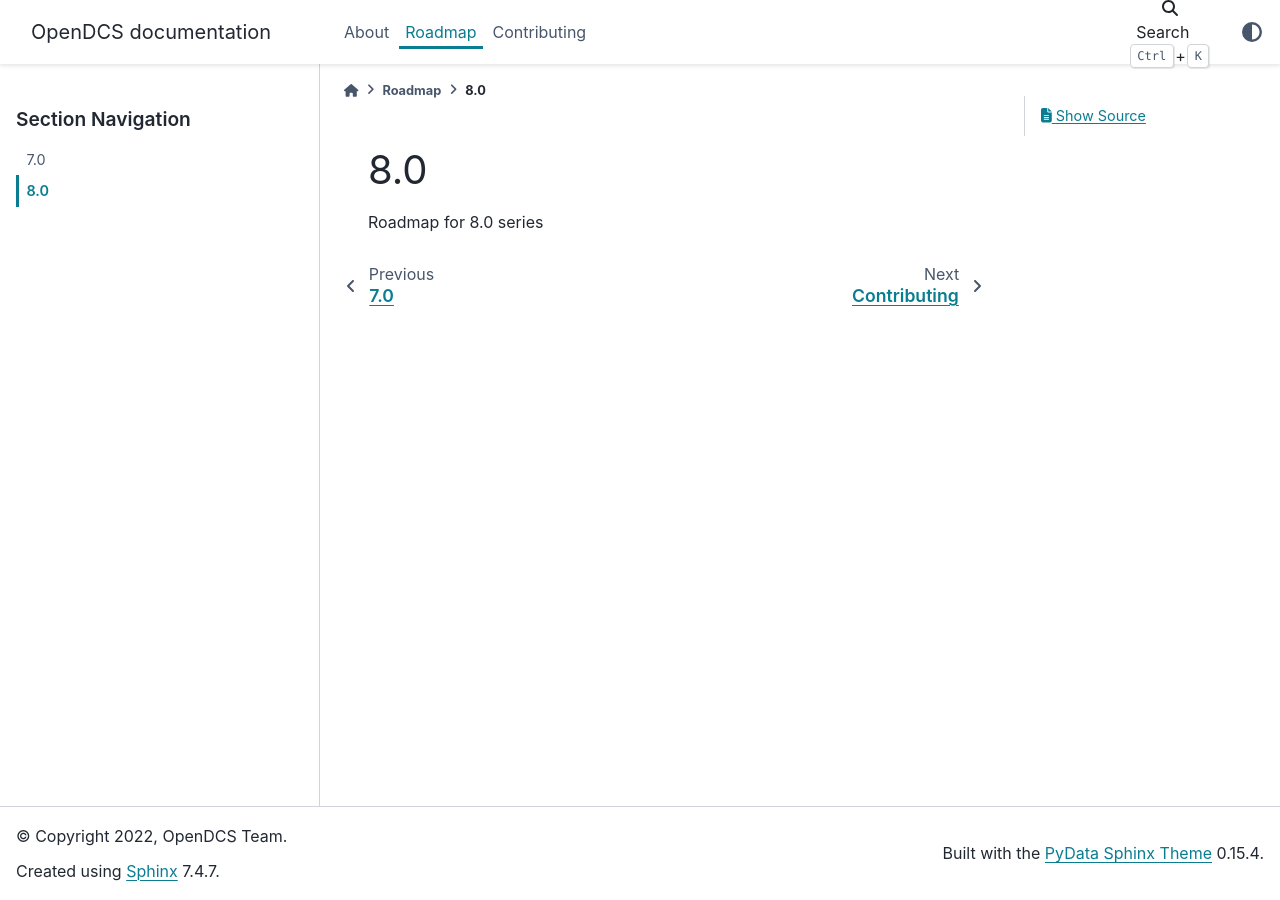
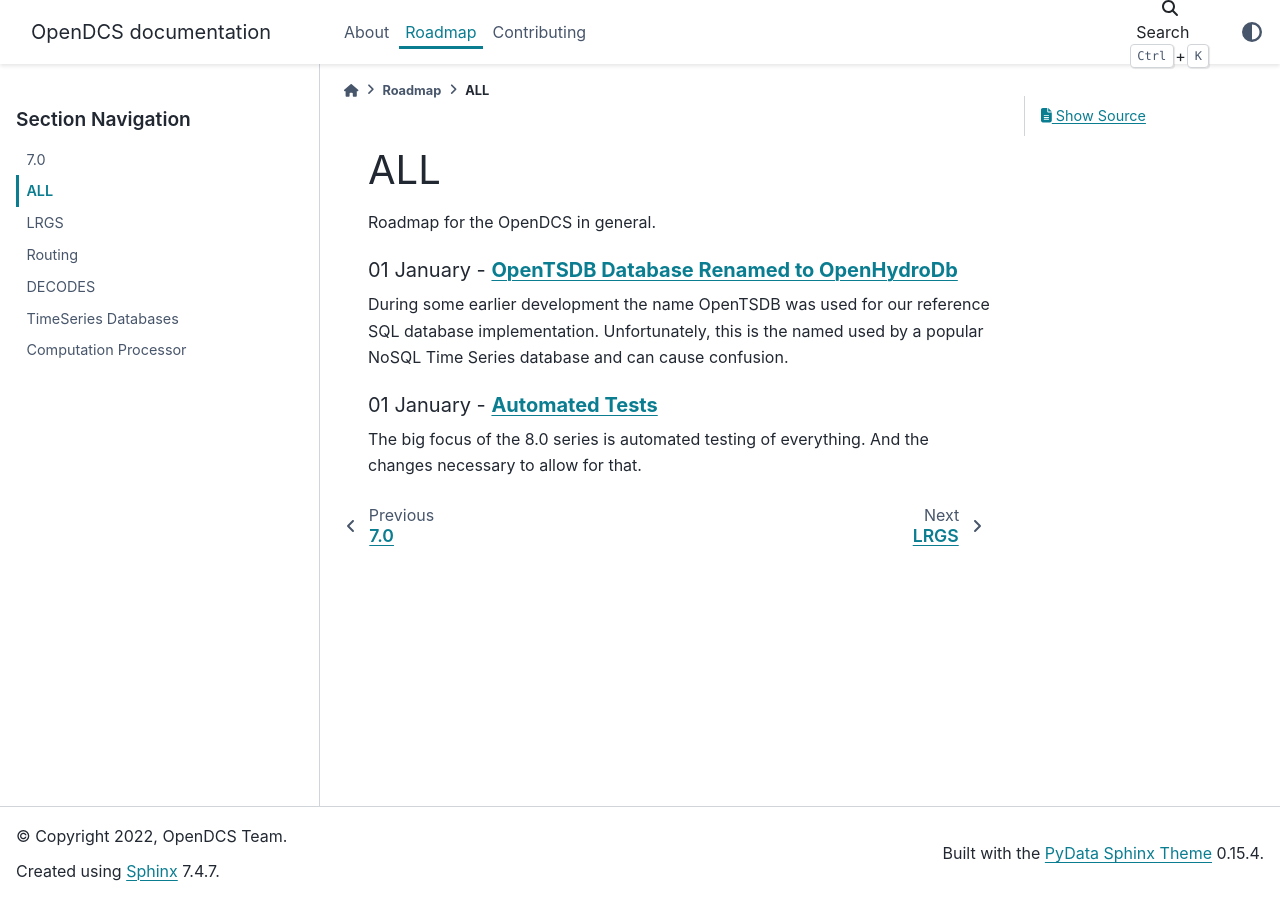
Before and after one commit to opendcs/opendcs.github.io, a Sphinx documentation site: the page built from source/roadmaps/all.rst, in a window 1280 px wide. Built offline with Sphinx 7.4.7 and the PyData theme 0.15.4, drawn with Linux system fonts in a browser that asks for light colours; pages that are not in the unit, such as notebooks, are missing from menus.

Commit message:
rearranged the roadmap files.

```diff
--- a/source/posts/roadmap/8.0/automated-test.rst
+++ b/source/posts/roadmap/all/automated-test.rst
@@ -1,8 +1,8 @@
 Automated Tests
 ===============
 
-.. post::
-    :tags: 8.0
+.. post:: 1 Jan, 2023
+    :tags: 8_0, 7_0, lrgs, cp, decodes, tsdb, routing
     :category: roadmap
     :author: Mike Neilson
 
--- /dev/null
+++ b/source/posts/roadmap/tsdb/rename.rst
@@ -0,0 +1,14 @@
+OpenTSDB Database Renamed to OpenHydroDb
+========================================
+
+.. post:: 1 Jan, 2023
+    :tags: tsdb, openhydrodb, 8_0
+    :category: roadmap
+    :author: Mike Neilson
+
+During some earlier development the name OpenTSDB was used for our reference
+SQL database implementation. Unfortunately, this is the named used by a popular
+NoSQL Time Series database and can cause confusion.
+
+The first full release of the 8.0 series will have this database and java packaged
+renamed to OpenHydroDb per a vote taken by the developers in 2022.
--- a/source/roadmaps/v8.0.rst
+++ b/source/roadmaps/all.rst
@@ -1,9 +1,9 @@
-8.0
+ALL
 ===
 
-Roadmap for 8.0 series
+Roadmap for the OpenDCS in general.
 
 .. postlist:: 5
    :category: roadmap
-   :tags: 8.0
+   :tags: all
    :excerpts:
--- /dev/null
+++ b/source/roadmaps/cp.rst
@@ -0,0 +1,9 @@
+Computation Processor
+=====================
+
+Roadmap for the computation processor
+
+.. postlist:: 5
+   :category: roadmap
+   :tags: cp
+   :excerpts:
--- /dev/null
+++ b/source/roadmaps/tsdb.rst
@@ -0,0 +1,9 @@
+TimeSeries Databases
+====================
+
+Roadmap for Time Series Databases
+
+.. postlist:: 10
+   :category: roadmap
+   :tags: tsdb, cwms, hdb, openhydrodb
+   :excerpts:
--- a/source/roadmaps/v7.0.rst
+++ b/source/roadmaps/v7.0.rst
@@ -5,5 +5,5 @@
 
 .. postlist:: 5
    :category: roadmap
-   :tags: 7.0
+   :tags: 7_0
    :excerpts:
```
Also changed, not shown: source/roadmap.rst (+33 -0 lines), source/roadmaps/decodes.rst (added, +9 -0 lines), source/roadmaps/lrgs.rst (added, +9 -0 lines), source/roadmaps/routing.rst (added, +9 -0 lines).
